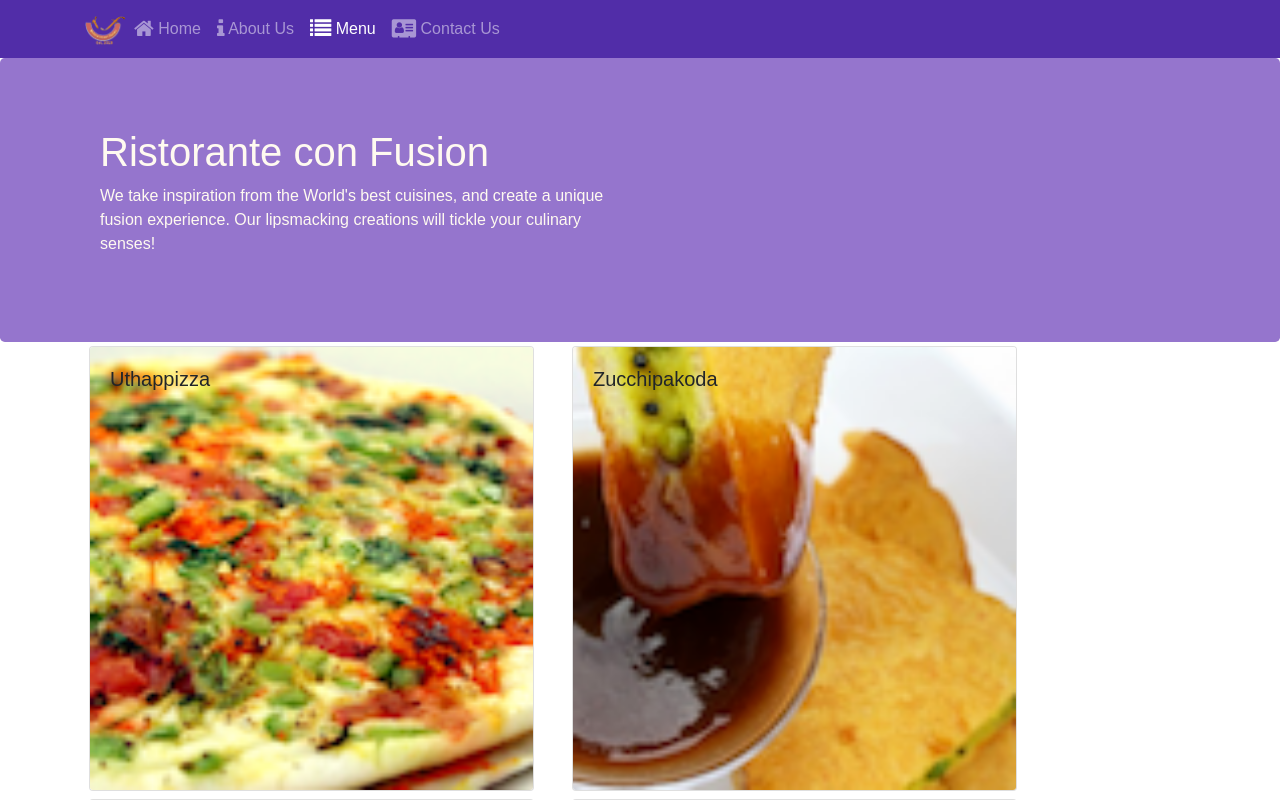
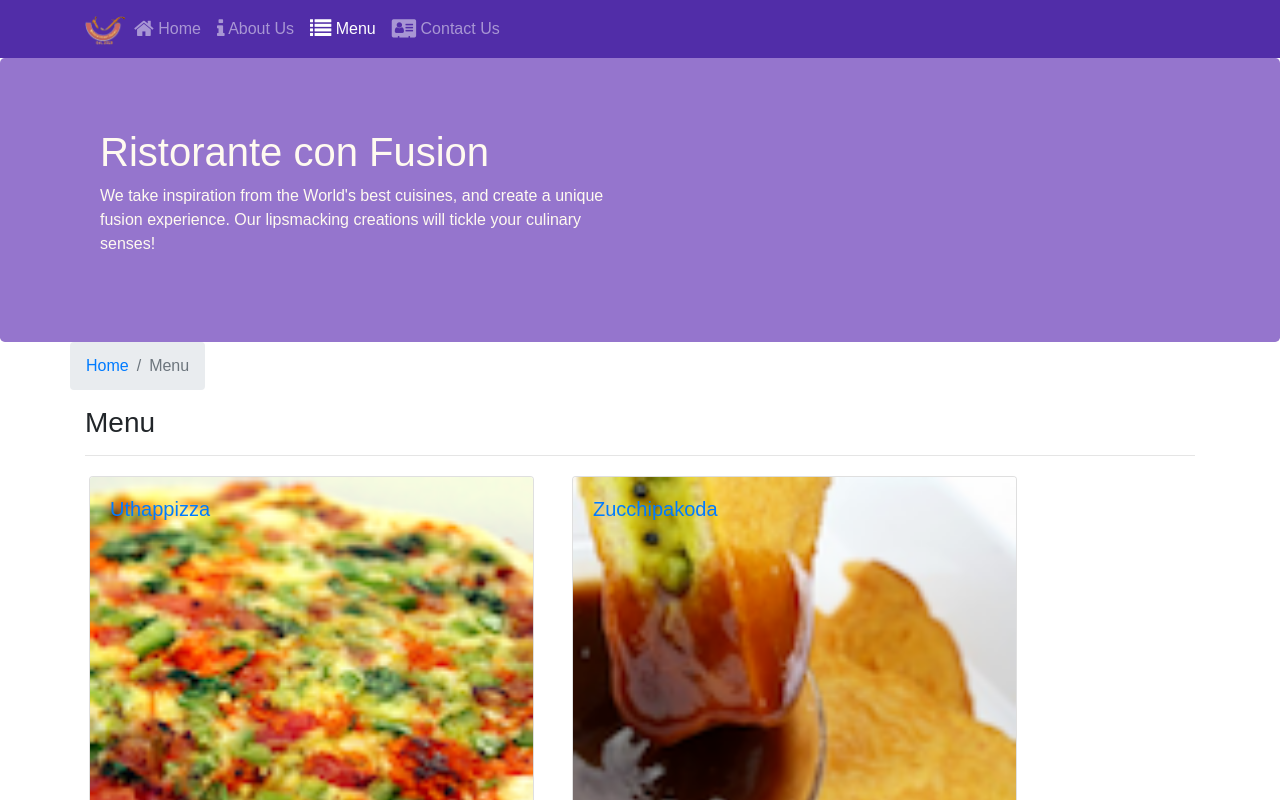
Before and after one commit to euri16/coursera-react-coursera, a React (Create React App) app: page /menu in a window 1280 px wide. Shown: the top 800 px of the page. Built offline with nearby package versions, Linux system fonts and the light colour scheme.

Commit message:
Single Page Applications Part 2

```diff
--- a/src/components/DishdetailComponent.js
+++ b/src/components/DishdetailComponent.js
@@ -1,11 +1,11 @@
 import React from 'react';
-import {
-    Card, CardImg, CardText, CardBody,
-    CardTitle
-} from 'reactstrap';
+import { Card, CardImg, CardText, CardBody,
+    CardTitle, Breadcrumb, BreadcrumbItem } from 'reactstrap';
+import { Link } from 'react-router-dom';
 
 
 const DishDetail = (props) => {
+    console.log(props.comments);
     const dish = props.dish;
 
     if (!dish) {
@@ -15,36 +15,48 @@ const DishDetail = (props) => {
     }
     return (
         <div className="container">
-            <div className="row">
-                <div className="col-12 col-md-5 m-1">
-                    {renderDish(dish)}
-                </div>
-                <div className="col-12 col-md-5 m-1">
-                    {renderComment(dish.comments)}
-                </div>
+        <div className="row">
+            <Breadcrumb>
+                <BreadcrumbItem><Link to="/menu">Menu</Link></BreadcrumbItem>
+                <BreadcrumbItem active>{props.dish.name}</BreadcrumbItem>
+            </Breadcrumb>
+            <div className="col-12">
+                <h3>{props.dish.name}</h3>
+                <hr />
             </div>
+        </div>
+        <div className="row">
+            <div className="col-12 col-md-5 m-1">
+                <RenderDish dish={props.dish} />
+            </div>
+            <div className="col-12 col-md-5 m-1">
+                <RenderComments comments={props.comments} />
+            </div>
+        </div>
         </div>
     );
 }
 
-function renderDish(dish) {
+function RenderDish(dish) {
+    console.log(dish)
     return (
         <Card>
-            <CardImg top src={dish.image} alt={dish.name} />
+            <CardImg top src={dish.dish.image} alt={dish.dish.name} />
             <CardBody>
-                <CardTitle>{dish.name}</CardTitle>
-                <CardText>{dish.description}</CardText>
+                <CardTitle>{dish.dish.name}</CardTitle>
+                <CardText>{dish.dish.description}</CardText>
             </CardBody>
         </Card>
     );
 }
 
-function renderComment(comments) {
+function RenderComments(comments) {
+    console.log(comments.comments);
     if (!comments) {
         return <div></div>
     }
 
-    const lists = comments.map((comment) => {
+    const lists = comments.comments.map((comment) => {
         return (
             <li key={comment.id}>
                 <div>{comment.comment}</div><br />
--- a/src/components/MainComponent.js
+++ b/src/components/MainComponent.js
@@ -30,19 +30,27 @@ class Main extends Component {
 
     render() {
         const HomePage = () => {
-            return(
+            return (
                 <Home
                     dish={this.state.dishes.filter((dish) => dish.featured)[0]}
                     promotion={this.state.promotions.filter((promo) => promo.featured)[0]}
                     leader={this.state.leaders.filter((leader) => leader.featured)[0]}
                 />
             );
-          }
+        }
+
+        const DishWithId = ({ match }) => {
+            return (
+                <DishDetail dish={this.state.dishes.filter((dish) => dish.id === parseInt(match.params.dishId, 10))[0]}
+                    comments={this.state.comments.filter((comment) => comment.dishId === parseInt(match.params.dishId, 10))} />
+            );
+        };
         return (
             <div>
                 <Header />
                 <Switch>
                     <Route path='/home' component={HomePage} />
+                    <Route path='/menu/:dishId' component={DishWithId} />
                     <Route exact path='/menu' component={() => <Menu dishes={this.state.dishes} />} />
                     <Redirect to="/home" />
                 </Switch>
--- a/src/components/MenuComponent.js
+++ b/src/components/MenuComponent.js
@@ -1,14 +1,17 @@
 import React from 'react';
 import { Card, CardImg, CardImgOverlay,
-    CardTitle } from 'reactstrap';
+    CardTitle, Breadcrumb, BreadcrumbItem } from 'reactstrap';
+import { Link } from 'react-router-dom';
 
     function RenderMenuItem ({dish, onClick}) {
         return (
-            <Card onClick={() => onClick(dish.id)}>
-                <CardImg width="100%" src={dish.image} alt={dish.name} />
-                <CardImgOverlay>
-                    <CardTitle>{dish.name}</CardTitle>
-                </CardImgOverlay>
+            <Card>
+                <Link to={`/menu/${dish.id}`} >
+                    <CardImg width="100%" src={dish.image} alt={dish.name} />
+                    <CardImgOverlay>
+                        <CardTitle>{dish.name}</CardTitle>
+                    </CardImgOverlay>
+                </Link>
             </Card>
         );
     }
@@ -25,6 +28,16 @@ import { Card, CardImg, CardImgOverlay,
         return (
             <div className="container">
                 <div className="row">
+                    <Breadcrumb>
+                        <BreadcrumbItem><Link to="/home">Home</Link></BreadcrumbItem>
+                        <BreadcrumbItem active>Menu</BreadcrumbItem>
+                    </Breadcrumb>
+                    <div className="col-12">
+                        <h3>Menu</h3>
+                        <hr />
+                    </div>
+                </div>
+                <div className="row">
                     {menu}
                 </div>
             </div>
```
Also changed, not shown: src/components/ContactComponent.js (+17 -5 lines).
